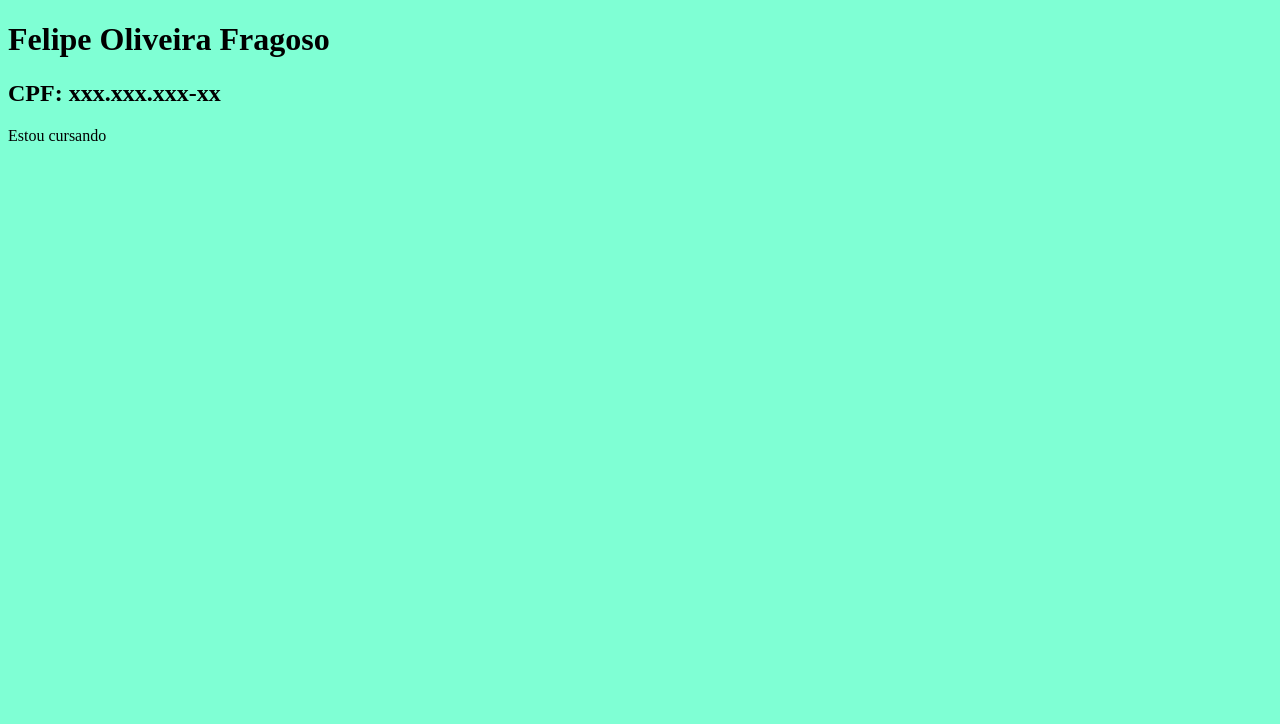
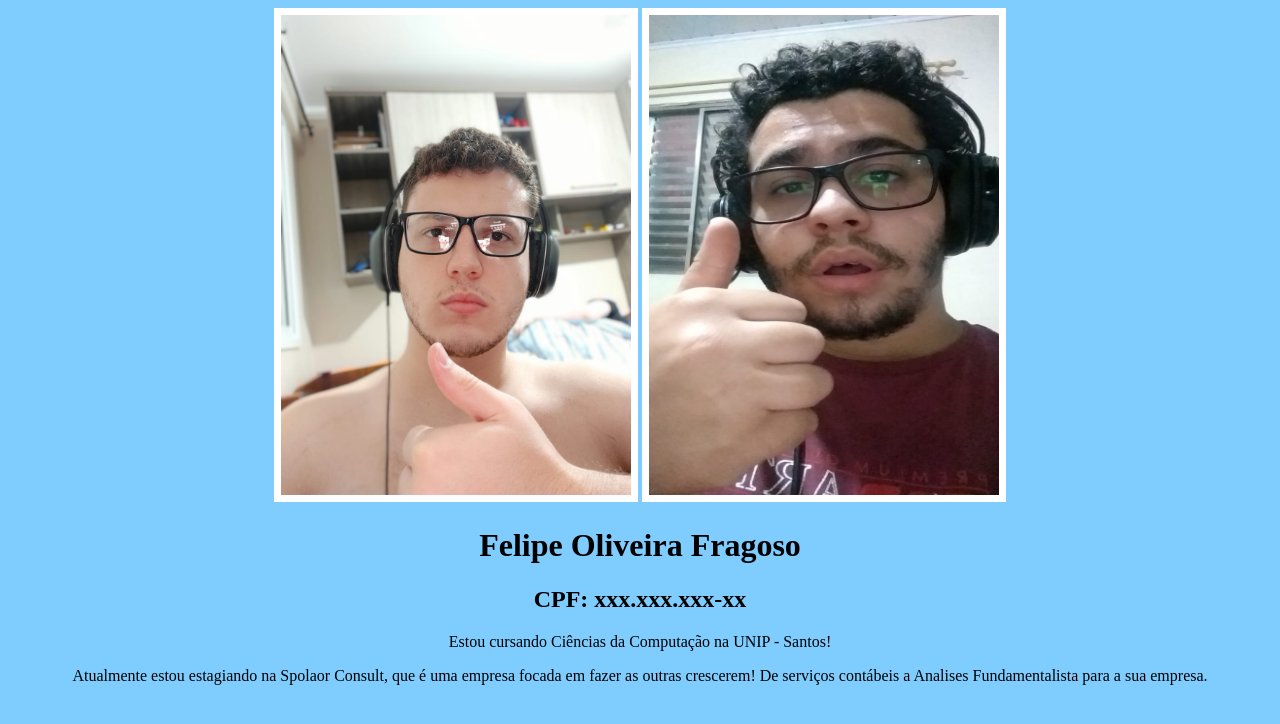
Before and after one commit to FeFragoso/web-react-meuperfil, a website: page front/meuPerfil.html in a window 1280 px wide. Drawn offline with Linux system fonts and the light colour scheme.

Commit message:
Pronto, mas sem react pq sim.

```diff
--- a/front/meuPerfil.css
+++ b/front/meuPerfil.css
@@ -1,3 +1,13 @@
 body {
-  background-color: aquamarine;
+  background-color: rgb(127, 204, 255);
+  text-align: center;
 }
+
+img {
+  width: 350px;
+  height: 480px;
+
+  border: 7.5px;
+  border-style: solid;
+  border-color: white;
+}
--- a/front/meuPerfil.html
+++ b/front/meuPerfil.html
@@ -7,8 +7,11 @@
     <link rel="stylesheet" href="meuPerfil.css">
   </head>
   <body>
+    <img src="eu.jpeg"/>
+    <img src="joao.jpeg"/>
     <h1>Felipe Oliveira Fragoso<h1/>
     <h2><b>CPF:</b> xxx.xxx.xxx-xx</h2>
-    <p>Estou cursando</p>
+    <p>Estou cursando Ciências da Computação na UNIP - Santos!</p>
+    <p>Atualmente estou estagiando na Spolaor Consult, que é uma empresa focada em fazer as outras crescerem! De serviços contábeis a Analises Fundamentalista para a sua empresa.
   </body>
 </html>
```
Also changed, not shown: front/eu.jpeg (added), front/joao.jpeg (added), 1 other file.
